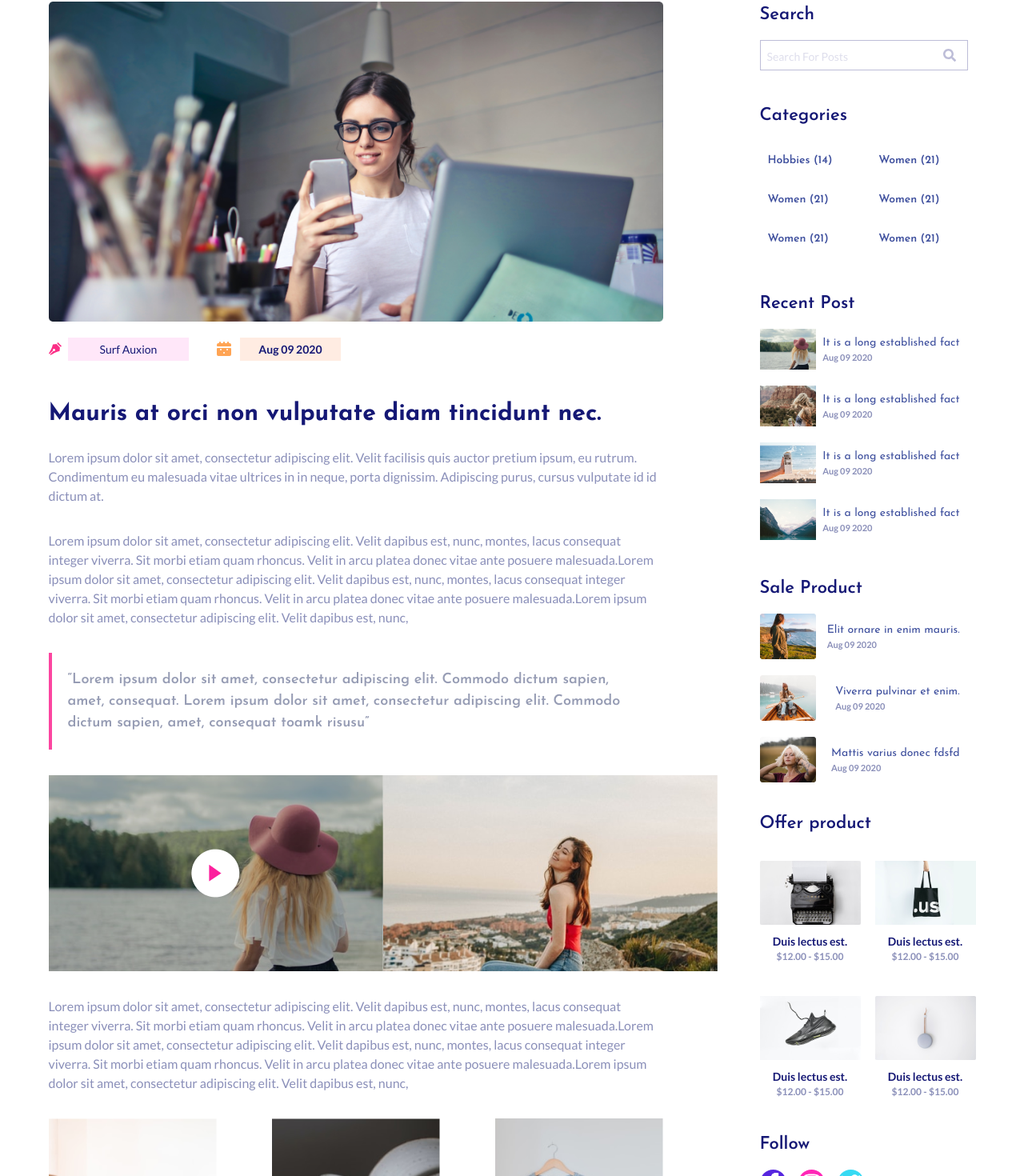
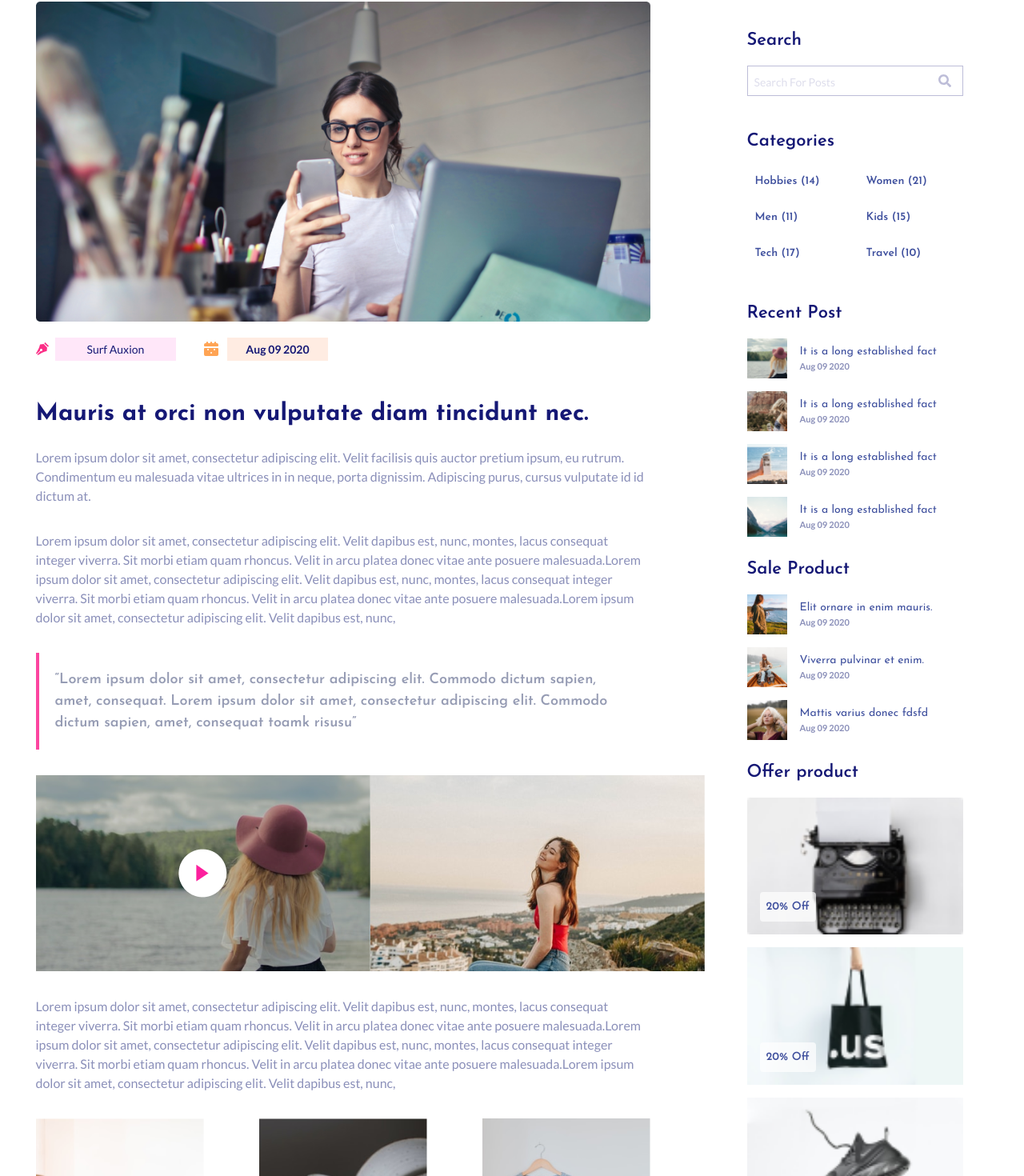
Before and after one commit to sakibs97/Project-Hekto, a React (Vite) app: page /single-blog in a window 1280 px wide. Shown: the part 461-1931 px from the top of the page at 80% size. Built offline with nearby package versions, Linux system fonts and the light colour scheme.

Commit message:
second res

```diff
--- a/src/components/BlogPost.jsx
+++ b/src/components/BlogPost.jsx
@@ -14,115 +14,119 @@ import { FaInstagram, FaFacebookF, FaTwitter } from "react-icons/fa";
 
 const BlogPost = () => {
     return (
-        <section>
-            <div className="">
-                <div className="">
+        <section className="p-4 sm:p-6 md:p-8">
+            <div className="max-w-3xl mx-auto">
+                <div>
                     <h4 className="font-jose font-semibold text-[22px] text-[#151875] mb-[15px]">Search</h4>
-                    <div className="">
-                        <div className="relative">
-                            <input type="search" className='border-[1px] border-[#BDBDD8] outline-none w-[260px] h-[38px] p-2 placeholder:font-lato placeholder:font-normal placeholder:text-[14px] placeholder:text-[rgb(21,24,117,14%)] font-lato font-normal text-[16px] text[#151875]' placeholder="Search For Posts" />
-                            <div className="">
-                                <FaSearch className="absolute top-[50%] text-[#BDBDD8] translate-y-[-50%] right-[25px]" />
+                    <div>
+                        <div className="relative w-full max-w-sm">
+                            <input
+                                type="search"
+                                className='border-[1px] border-[#BDBDD8] outline-none w-full h-[38px] p-2 placeholder:font-lato placeholder:font-normal placeholder:text-[14px] placeholder:text-[rgb(21,24,117,14%)] font-lato font-normal text-[16px] text[#151875]'
+                                placeholder="Search For Posts"
+                            />
+                            <div>
+                                <FaSearch className="absolute top-[50%] text-[#BDBDD8] translate-y-[-50%] right-[10px] sm:right-[15px]" />
                             </div>
                         </div>
                     </div>
                     <div className="my-10">
                         <h4 className="font-jose font-semibold text-[22px] text-[#151875] mb-[15px]">Categories</h4>
-                        <div className="w-[255px]">
-                            <ul className="flex flex-wrap justify-between">
-                                <li className="font-jose font-semibold text-[14px] text-[#3F509E] py-[8px] pl-[10px] pr-[30px] hover:bg-[#F939BF] hover:text-[#fff] ease-in-out duration-700 my-[6px]">Hobbies (14)</li>
-                                <li className="font-jose font-semibold text-[14px] text-[#3F509E] py-[8px] pl-[10px] pr-[30px] hover:bg-[#F939BF] hover:text-[#fff] ease-in-out duration-700 my-[6px]">Women (21)</li>
-                                <li className="font-jose font-semibold text-[14px] text-[#3F509E] py-[8px] pl-[10px] pr-[30px] hover:bg-[#F939BF] hover:text-[#fff] ease-in-out duration-700 my-[6px]">Women (21)</li>
-                                <li className="font-jose font-semibold text-[14px] text-[#3F509E] py-[8px] pl-[10px] pr-[30px] hover:bg-[#F939BF] hover:text-[#fff] ease-in-out duration-700 my-[6px]">Women (21)</li>
-                                <li className="font-jose font-semibold text-[14px] text-[#3F509E] py-[8px] pl-[10px] pr-[30px] hover:bg-[#F939BF] hover:text-[#fff] ease-in-out duration-700 my-[6px]">Women (21)</li>
-                                <li className="font-jose font-semibold text-[14px] text-[#3F509E] py-[8px] pl-[10px] pr-[30px] hover:bg-[#F939BF] hover:text-[#fff] ease-in-out duration-700 my-[6px]">Women (21)</li>
+                        <div className="w-full">
+                            <ul className="grid grid-cols-1 sm:grid-cols-2 gap-2">
+                                <li className="font-jose font-semibold text-[14px] text-[#3F509E] py-[8px] pl-[10px] pr-[30px] hover:bg-[#F939BF] hover:text-[#fff] ease-in-out duration-700">Hobbies (14)</li>
+                                <li className="font-jose font-semibold text-[14px] text-[#3F509E] py-[8px] pl-[10px] pr-[30px] hover:bg-[#F939BF] hover:text-[#fff] ease-in-out duration-700">Women (21)</li>
+                                <li className="font-jose font-semibold text-[14px] text-[#3F509E] py-[8px] pl-[10px] pr-[30px] hover:bg-[#F939BF] hover:text-[#fff] ease-in-out duration-700">Men (11)</li>
+                                <li className="font-jose font-semibold text-[14px] text-[#3F509E] py-[8px] pl-[10px] pr-[30px] hover:bg-[#F939BF] hover:text-[#fff] ease-in-out duration-700">Kids (15)</li>
+                                <li className="font-jose font-semibold text-[14px] text-[#3F509E] py-[8px] pl-[10px] pr-[30px] hover:bg-[#F939BF] hover:text-[#fff] ease-in-out duration-700">Tech (17)</li>
+                                <li className="font-jose font-semibold text-[14px] text-[#3F509E] py-[8px] pl-[10px] pr-[30px] hover:bg-[#F939BF] hover:text-[#fff] ease-in-out duration-700">Travel (10)</li>
                             </ul>
                         </div>
                     </div>
-                    <div className="">
+                    <div>
                         <h4 className="font-jose font-semibold text-[22px] text-[#151875] mb-[15px]">Recent Post</h4>
-                        <div className="flex justify-between w-[250px] items-center mb-[20px]">
-                            <img src={recent} alt="" />
-                            <div className="">
+                        <div className="space-y-4">
+                            <div className="flex justify-between items-center">
+                                <img src={recent} alt="recent post" className="w-[50px] h-[50px] object-cover" />
+                                <div className="ml-4 flex-1">
                                     <h5 className="font-jose font-normal text-[14px] text-[#3F509E]">It is a long established fact</h5>
                                     <h6 className="font-lato font-semibold text-[11px] text-[#8A8FB9]">Aug 09 2020</h6>
                                 </div>
                             </div>
-                        <div className="flex justify-between w-[250px] items-center mb-[20px]">
-                            <img src={recent2} alt="" />
-                            <div className="">
+                            <div className="flex justify-between items-center">
+                                <img src={recent2} alt="recent post" className="w-[50px] h-[50px] object-cover" />
+                                <div className="ml-4 flex-1">
                                     <h5 className="font-jose font-normal text-[14px] text-[#3F509E]">It is a long established fact</h5>
                                     <h6 className="font-lato font-semibold text-[11px] text-[#8A8FB9]">Aug 09 2020</h6>
                                 </div>
                             </div>
-                        <div className="flex justify-between w-[250px] items-center mb-[20px]">
-                            <img src={recent3} alt="" />
-                            <div className="">
+                            <div className="flex justify-between items-center">
+                                <img src={recent3} alt="recent post" className="w-[50px] h-[50px] object-cover" />
+                                <div className="ml-4 flex-1">
                                     <h5 className="font-jose font-normal text-[14px] text-[#3F509E]">It is a long established fact</h5>
                                     <h6 className="font-lato font-semibold text-[11px] text-[#8A8FB9]">Aug 09 2020</h6>
                                 </div>
                             </div>
-                        <div className="flex justify-between w-[250px] items-center mb-[20px]">
-                            <img src={recent4} alt="" />
-                            <div className="">
+                            <div className="flex justify-between items-center">
+                                <img src={recent4} alt="recent post" className="w-[50px] h-[50px] object-cover" />
+                                <div className="ml-4 flex-1">
                                     <h5 className="font-jose font-normal text-[14px] text-[#3F509E]">It is a long established fact</h5>
                                     <h6 className="font-lato font-semibold text-[11px] text-[#8A8FB9]">Aug 09 2020</h6>
                                 </div>
                             </div>
                         </div>
+                    </div>
                     <div className="pt-6">
                         <h4 className="font-jose font-semibold text-[22px] text-[#151875] mb-[15px]">Sale Product</h4>
-                        <div className="flex justify-between w-[250px] items-center mb-[20px]">
-                            <img src={sale} alt="sale" />
-                            <div className="">
+                        <div className="space-y-4">
+                            <div className="flex justify-between items-center">
+                                <img src={sale} alt="sale product" className="w-[50px] h-[50px] object-cover" />
+                                <div className="ml-4 flex-1">
                                     <h5 className="font-jose font-normal text-[14px] text-[#3F509E]">Elit ornare in enim mauris.</h5>
                                     <h6 className="font-lato font-semibold text-[11px] text-[#8A8FB9]">Aug 09 2020</h6>
                                 </div>
                             </div>
-                        <div className="flex justify-between w-[250px] items-center mb-[20px]">
-                            <img src={sale2} alt="sale" />
-                            <div className="">
+                            <div className="flex justify-between items-center">
+                                <img src={sale2} alt="sale product" className="w-[50px] h-[50px] object-cover" />
+                                <div className="ml-4 flex-1">
                                     <h5 className="font-jose font-normal text-[14px] text-[#3F509E]">Viverra pulvinar et enim.</h5>
                                     <h6 className="font-lato font-semibold text-[11px] text-[#8A8FB9]">Aug 09 2020</h6>
                                 </div>
                             </div>
-                        <div className="flex justify-between w-[250px] items-center mb-[20px]">
-                            <img src={sale3} alt="sale" />
-                            <div className="">
+                            <div className="flex justify-between items-center">
+                                <img src={sale3} alt="sale product" className="w-[50px] h-[50px] object-cover" />
+                                <div className="ml-4 flex-1">
                                     <h5 className="font-jose font-normal text-[14px] text-[#3F509E]">Mattis varius donec fdsfd</h5>
                                     <h6 className="font-lato font-semibold text-[11px] text-[#8A8FB9]">Aug 09 2020</h6>
                                 </div>
                             </div>
                         </div>
-                    <div className="w-[270px]">
-                        <h4 className="font-jose font-semibold text-[22px] text-[#151875] py-[15px]">Offer product</h4>
-                        <div className="flex flex-wrap justify-between">
-                            <div className="py-[15px]">
-                                <img src={Mask} alt="" />
-                                <div className="text-center py-[10px]">
-                                    <h5 className="font-lato font-semibold text-[14px] text-[#151875]">Duis lectus est.</h5>
-                                    <p className="font-lato font-semibold text-[12px] text-[#8A8FB9]">$12.00 - $15.00</p>
+                    </div>
+                    <div className="pt-6 lg:w-[270px]">
+                        <h4 className="font-jose font-semibold text-[22px] text-[#151875] mb-[15px]">Offer product</h4>
+                        <div className="grid grid-cols-2 gap-4 sm:grid-cols-1">
+                            <div className="relative">
+                                <img src={Mask} alt="offer product" className="w-full h-auto" />
+                                <div className="absolute bottom-4 left-4 bg-white bg-opacity-70 p-2 rounded">
+                                    <h4 className="font-jose font-semibold text-[14px] text-[#3F509E]">20% Off</h4>
                                 </div>
                             </div>
-                            <div className="py-[15px]">
-                                <img src={Mask2} alt="" />
-                                <div className="text-center py-[10px]">
-                                    <h5 className="font-lato font-semibold text-[14px] text-[#151875]">Duis lectus est.</h5>
-                                    <p className="font-lato font-semibold text-[12px] text-[#8A8FB9]">$12.00 - $15.00</p>
+                            <div className="relative">
+                                <img src={Mask2} alt="offer product" className="w-full h-auto" />
+                                <div className="absolute bottom-4 left-4 bg-white bg-opacity-70 p-2 rounded">
+                                    <h4 className="font-jose font-semibold text-[14px] text-[#3F509E]">20% Off</h4>
                                 </div>
                             </div>
-                            <div className="py-[15px]">
-                                <img src={Mask3} alt="" />
-                                <div className="text-center py-[10px]">
-                                    <h5 className="font-lato font-semibold text-[14px] text-[#151875]">Duis lectus est.</h5>
-                                    <p className="font-lato font-semibold text-[12px] text-[#8A8FB9]">$12.00 - $15.00</p>
+                            <div className="relative">
+                                <img src={Mask3} alt="offer product" className="w-full h-auto" />
+                                <div className="absolute bottom-4 left-4 bg-white bg-opacity-70 p-2 rounded">
+                                    <h4 className="font-jose font-semibold text-[14px] text-[#3F509E]">20% Off</h4>
                                 </div>
                             </div>
-                            <div className="py-[15px]">
-                                <img src={Mask4} alt="" />
-                                <div className="text-center py-[10px]">
-                                    <h5 className="font-lato font-semibold text-[14px] text-[#151875]">Duis lectus est.</h5>
-                                    <p className="font-lato font-semibold text-[12px] text-[#8A8FB9]">$12.00 - $15.00</p>
+                            <div className="relative">
+                                <img src={Mask4} alt="offer product" className="w-full h-auto" />
+                                <div className="absolute bottom-4 left-4 bg-white bg-opacity-70 p-2 rounded">
+                                    <h4 className="font-jose font-semibold text-[14px] text-[#3F509E]">20% Off</h4>
                                 </div>
                             </div>
                         </div>
@@ -157,4 +161,4 @@ const BlogPost = () => {
     )
 }
 
-export default BlogPost
+export default BlogPost;
```
Also changed, not shown: src/components/BlogPage.jsx (+34 -36 lines). Lines whose indentation alone changed are shown as unchanged.
